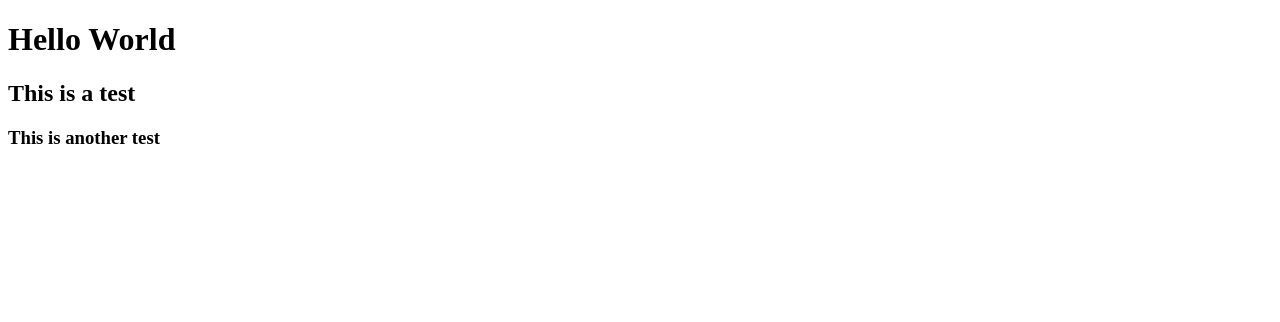
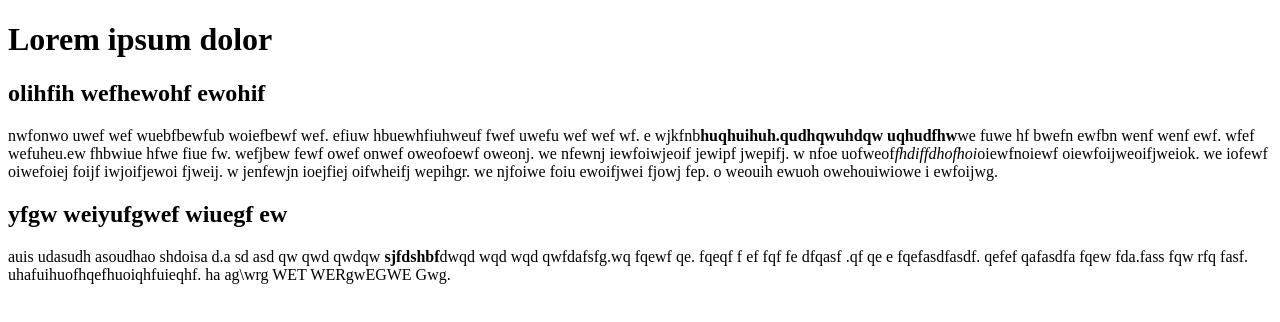
Before and after one commit to Duvauwn/My_First_Webpage, a plain HTML site: page index.html in a window 1280 px wide. Drawn offline with Linux system fonts and the light colour scheme.

Commit message:
index.html

```diff
--- a/index.html
+++ b/index.html
@@ -6,8 +6,27 @@
     </head>
 
     <body>
-        <h1>Hello World</h1>
-        <h2>This is a test</h2>
-        <h3>This is another test</h3>
+        <h1>Lorem ipsum dolor</h1>
+        <h2>olihfih wefhewohf ewohif</h2>
+        <p>nwfonwo uwef wef wuebfbewfub woiefbewf wef.
+            efiuw hbuewhfiuhweuf fwef uwefu wef wef wf.
+            e wjkfnb<strong>huqhuihuh.qudhqwuhdqw uqhudfhw</strong>we fuwe hf bwefn ewfbn wenf wenf ewf.
+             wfef wefuheu.ew fhbwiue hfwe fiue fw.
+              wefjbew fewf owef onwef oweofoewf oweonj.
+              we nfewnj iewfoiwjeoif jewipf jwepifj.
+              w nfoe uofweof<em>fhdiffdhofhoi</em>oiewfnoiewf oiewfoijweoifjweiok.
+              we iofewf oiwefoiej foijf iwjoifjewoi fjweij.
+              w jenfewjn ioejfiej oifwheifj wepihgr.
+              we njfoiwe foiu ewoifjwei fjowj fep.
+              o weouih ewuoh owehouiwiowe i ewfoijwg.
+        </p>
+        <h2>yfgw  weiyufgwef wiuegf  ew</h2>
+        <p>auis udasudh asoudhao shdoisa d.a sd asd qw
+            qwd qwdqw <strong>sjfdshbf</strong>dwqd wqd wqd qwfdafsfg.wq fqewf qe.
+             fqeqf f ef fqf fe dfqasf .qf qe e fqefasdfasdf.
+              qefef qafasdfa fqew fda.fass fqw rfq fasf.
+              uhafuihuofhqefhuoiqhfuieqhf.
+              ha ag\wrg WET WERgwEGWE Gwg.
+        </p>
     </body>
 </html>
```
